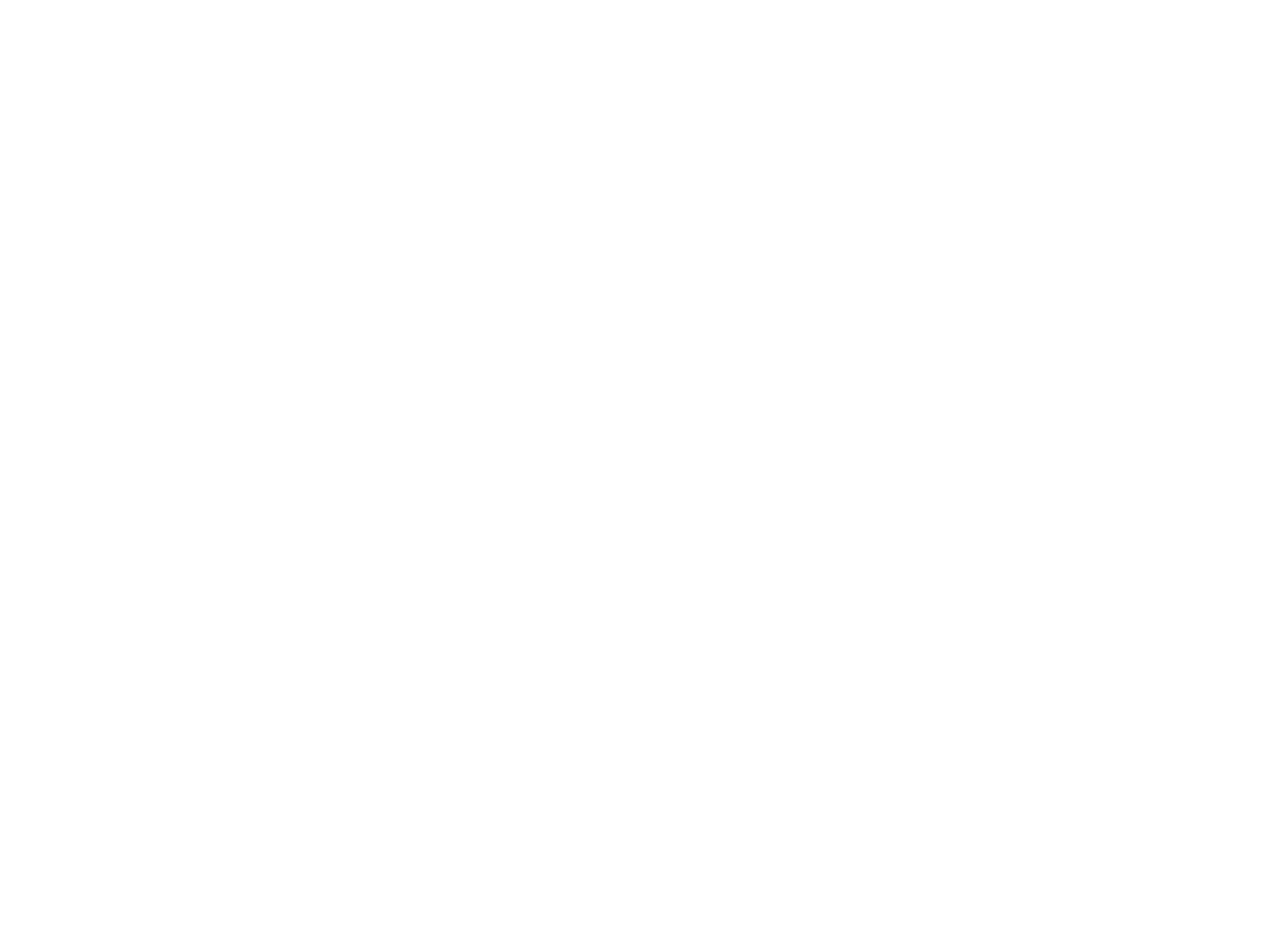
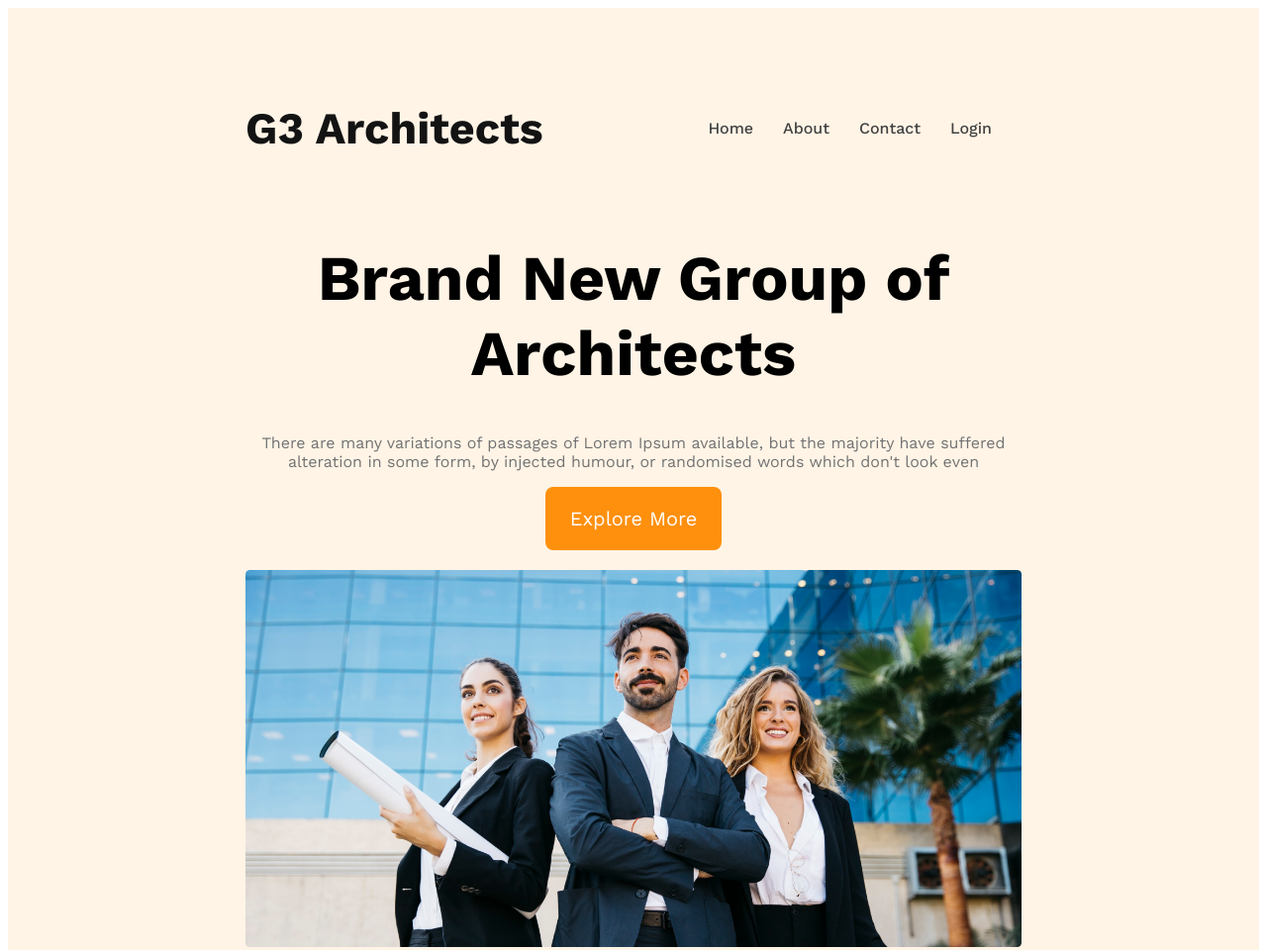
Before and after one commit to apurbo2002/g3-architects-resources-main, a plain HTML site: page index.htm in a window 1280 px wide. Shown: the top 960 px of the page at 99% size. Before the commit the page ends 800 px from the top, so only its background shows below. Drawn offline with nearby package versions, Linux system fonts and the light colour scheme.

Commit message:
Finished banner commit

```diff
--- a/index.htm
+++ b/index.htm
@@ -7,6 +7,32 @@
     <link rel="stylesheet" href="styles/architect.css">
 </head>
 <body>
+    <header>
+        <nav>
+            <h3 class="nav-title">G3 Architects</h3>
+            <ul>
+                <li><a href="">Home</a></li>
+                <li><a href="">About</a></li>
+                <li><a href="">Contact</a></li>
+                <li><a href="">Login</a></li>
+            </ul>
+        </nav>
+        <div class="banner">
+          <div class="banner-content">
+            <h1 class="banner-title">Brand New Group of Architects</h1>
+            <p class="banner-description">There are many variations of passages of Lorem Ipsum available, but the majority have suffered alteration in some form, by injected humour, or randomised words which don't look even</p>
+            <button class="btn-primary">Explore More</button>
+        </div>
+        <img src="images/banner.png" alt="">
+          </div>
 
-</body>
+
+    </header>
+  <main>
+
+  </main>
+  <footer>
+
+  </footer>
+
 </html>
--- a/styles/architect.css
+++ b/styles/architect.css
@@ -0,0 +1,85 @@
+/* work sans font from google fonts */
+  @import url('https://fonts.googleapis.com/css2?family=Open+Sans:ital,wght@0,700;1,400;1,700;1,800&family=Work+Sans:wght@400;500;600;700;800&display=swap');
+* {
+    font-family: 'Lato' , 'sans-serif';
+    font-family: 'Open Sans', sans-serif;
+    font-family: 'Work Sans', sans-serif;
+}
+.btn-primary{
+    border-radius: 8px;
+    color: #FFF;
+    font-size: 1.25rem;
+    cursor: pointer;
+background: #FF900E;
+padding: 20px 25px;
+    border: 0;}
+
+/* header styles */
+header{
+    background: rgba(255, 144, 14, 0.10);
+    padding: 50px 240px;
+}
+
+nav{
+    display: flex;
+    justify-content: space-between;
+    align-items: center;
+}
+.nav-title{
+    font-size: 2.8rem;
+    font-weight: 700;
+    color: #131313;
+}
+nav>ul{
+    display: flex;
+}
+nav li{
+    list-style: none;
+    margin-right: 30px;
+    font-weight: 500;
+    font-size: 1rem;
+}
+nav li a{
+    text-decoration: none;
+    color:#424242;
+}
+/* banner styles */
+.banner-content{
+    max-width: 800px;
+    text-align: center;
+    margin: 0 auto;
+}
+.banner-title{
+    font-size: 4rem;
+    font-weight: 700;
+
+}
+.banner-description{
+    color: #727272;
+}
+.banner img{
+    margin-top: 20px;
+    width: 100%;
+}
+
+/* resporsive media query */
+/* mobile devices */
+@media screen and (max-width: 576px) {
+    header{
+        padding: 20px;
+    }
+    nav{
+        flex-direction: column;
+    }
+}
+
+/*Tablet or media devices*/
+@media screen and (min-width: 576px) and (max-width: 960px)
+{
+    header{
+        padding: 50px;
+    }
+    nav{
+        flex-direction: column;
+    }
+}
```
